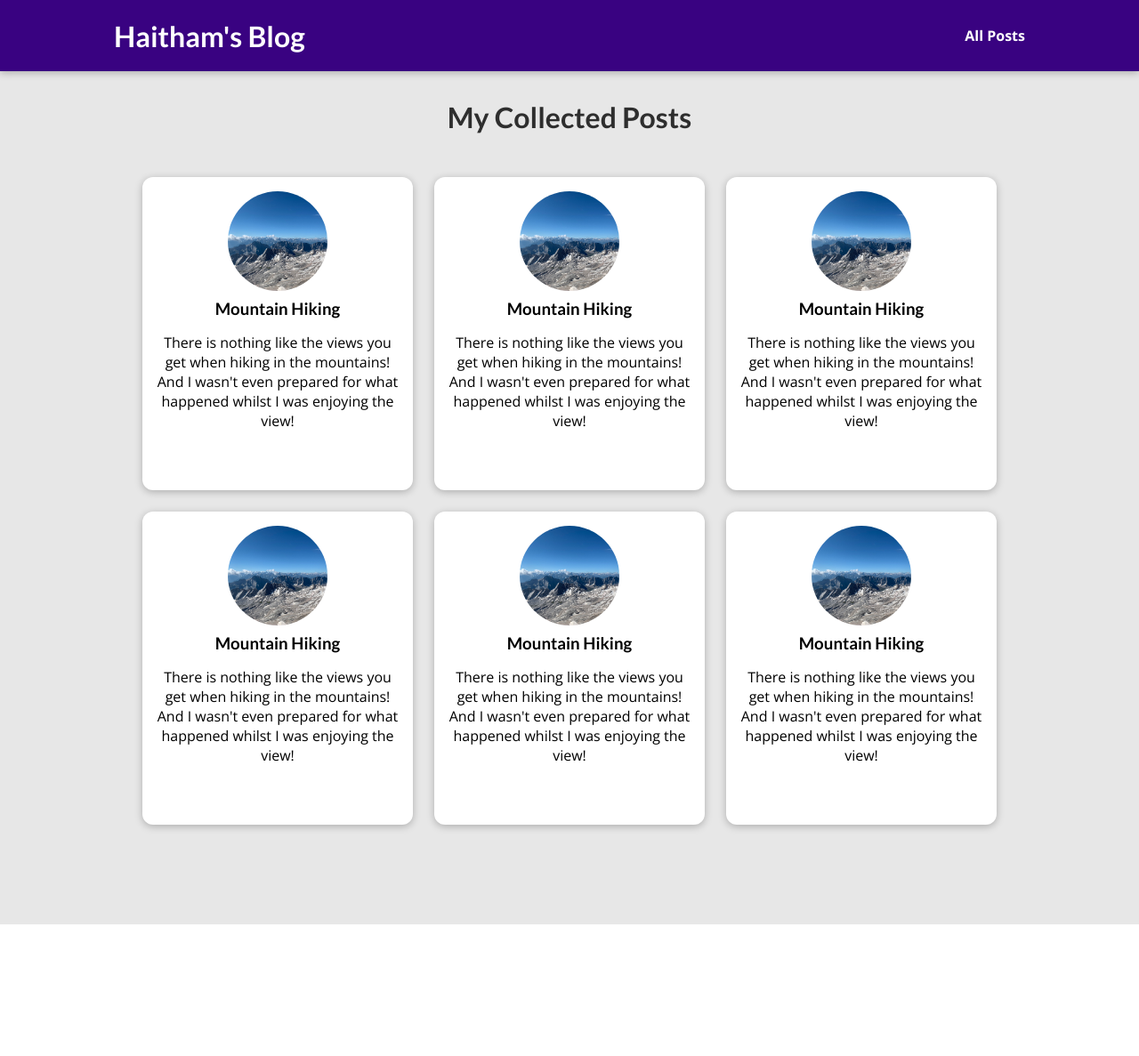
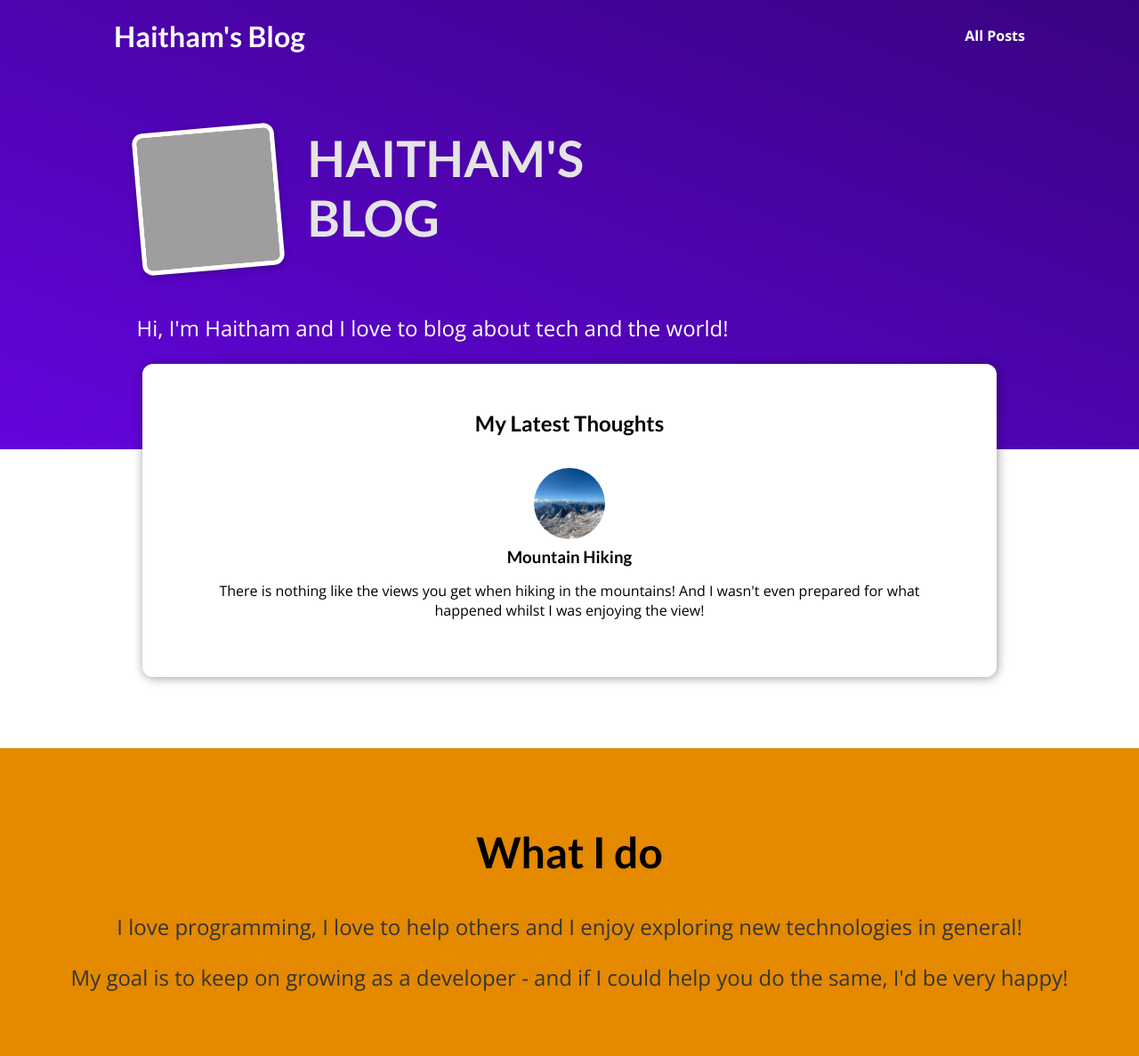
Before and after one commit to Haitham-Khalil/my_site, a Django app: page /posts/ in a window 1280 px wide. Shown: the whole page at 89% size. Before the commit the page ends 1039 px from the top, so only its background shows below. Run offline with Django 5.2, Linux system fonts and the light colour scheme; grey boxes are pictures that could not be loaded.

Commit message:
Refactor blog structure: update homepage, add all-posts and post-detail templates, and remove unused CSS files

```diff
--- a/blog/static/blog/index.css
+++ b/blog/static/blog/index.css
@@ -1,43 +1,75 @@
-body {
-  background-color: #e7e7e7;
+#welcome {
+  background: linear-gradient(to right top, #6305dd, #390281);
+  padding: 6rem 12%;
 }
 
-#main-navigation {
-  background-color: #390281;
+#welcome header {
+  display: flex;
+  align-items: flex-start;
+  margin: 3rem auto;
+}
+
+#welcome img {
+  width: 10rem;
+  height: 10rem;
+  object-fit: cover;
+  object-position: top;
+  border: 5px solid white;
+  border-radius: 12px;
+  background-color: #ffe1bf;
+  transform: rotateZ(-5deg);
   box-shadow: 0 2px 8px rgba(0, 0, 0, 0.25);
 }
 
-#all-posts {
-  margin: 7rem auto;
-  width: 90%;
-  max-width: 60rem;
+#welcome h2 {
+  font-size: 3.5rem;
+  margin: 0 0 0 2rem;
+  color: #e4e4e4;
+  width: 10rem;
 }
 
-#all-posts h2 {
-  text-align: center;
-  font-size: 2rem;
-  color: #2e2e2e;
-  margin: 3rem 0;
+#welcome p {
+  color: white;
+  font-size: 1.5rem;
 }
 
-ul {
+#latest-posts {
+  background-color: white;
+  padding: 2rem;
+  border-radius: 12px;
+  width: 60rem;
+  margin: -6rem auto 2rem auto;
+  box-shadow: 1px 1px 12px rgba(0, 0, 0, 0.4);
+}
+
+#latest-posts h2 {
+  text-align: center;
+}
+
+#latest-posts ul {
   list-style: none;
   margin: 0;
   padding: 0;
-  display: grid;
-  grid-template-columns: repeat(auto-fill, minmax(17rem, 1fr));
-  gap: 1.5rem;
+  display: flex;
+  gap: 1rem;
 }
 
-.post img {
-  width: 7rem;
-  height: 7rem;
+#latest-posts li {
+  flex: 1;
 }
 
-.post a {
-  height: 22rem;
-  transform-origin: center;
-  box-shadow: 0 2px 8px rgba(0, 0, 0, 0.25);
-  border-radius: 12px;
-  background-color: white;
+#about {
+  text-align: center;
+  padding: 3rem;
+  background-color: #e48900;
+  margin-top: 5rem;
 }
+
+#about h2 {
+  font-size: 3rem;
+}
+
+#about p {
+  font-size: 1.5rem;
+  color: #353535;
+}
--- a/blog/templates/blog/includes/post-preview.html
+++ /dev/null
@@ -1,12 +0,0 @@
-{% load static %}
-<li>
-        <article class="post">
-           <a href="{% url 'post-detail' 'the-mountains' %}">
-            <img src="{% static "blog/images/mountains.jpg" %}" alt="Mountain Hiking" />
-            <div class="post__content">
-              <h3>Mountain Hiking</h3>
-              <p>There is nothing like the views you get when hiking in the mountains! And I wasn't even prepared for what happened whilst I was enjoying the view!</p>
-            </div>
-          </a>
-        </article>
-      </li>
--- a/blog/templates/blog/post_detail.html
+++ b/blog/templates/blog/includes/post.html
@@ -1,8 +1,7 @@
-{% extends "base.html" %}
 {% load static %}
 <li>
         <article class="post">
-
+           <a href="{% url 'post_detail' 'the-mountains' %}">
             <img src="{% static "blog/images/mountains.jpg" %}" alt="Mountain Hiking" />
             <div class="post__content">
               <h3>Mountain Hiking</h3>
--- a/blog/templates/blog/index.html
+++ b/blog/templates/blog/index.html
@@ -1,23 +1,35 @@
 {% extends 'base.html' %}
-{% load static %}
+{% load static%}
+
 {% block page_title %}
-  All My Blog Posts
+  Homepage
 {% endblock %}
+
 {% block css_files %}
 <link rel="stylesheet" href="{% static 'blog/post.css' %}" />
   <link rel="stylesheet" href="{% static 'blog/index.css' %}" />
 {% endblock %}
 
 {% block content %}
-  <section id="all-posts">
-    <h2> My Collected Posts</h2>
+
+  <section id="welcome">
+    <header>
+      <img src="{% static "blog/images/haitham.png" %}" alt="Haitham - The Author Of This Blog" />
+      <h2>HAITHAM'S BLOG</h2>
+    </header>
+    <p>Hi, I'm Haitham and I love to blog about tech and the world!</p>
+  </section>
+
+  <section id="latest-posts">
+    <h2>My Latest Thoughts</h2>
     <ul>
-      {% include 'blog/includes/post-preview.html' %}
-      {% include 'blog/includes/post-preview.html' %}
-      {% include 'blog/includes/post-preview.html' %}
-      {% include 'blog/includes/post-preview.html' %}
-      {% include 'blog/includes/post-preview.html' %}
-      {% include 'blog/includes/post-preview.html' %}
+      {% include 'blog/includes/post.html' %}
     </ul>
   </section>
+
+  <section id="about">
+    <h2>What I do</h2>
+    <p>I love programming, I love to help others and I enjoy exploring new technologies in general!</p>
+    <p>My goal is to keep on growing as a developer - and if I could help you do the same, I'd be very happy!</p>
+  </section>
 {% endblock %}
--- a/blog/urls.py
+++ b/blog/urls.py
@@ -1,12 +1,18 @@
-# Defining URLs that start with localhost:8000/posts.
+# The app-level URLConf handling ALL URLs (except /admin/), because the
+# project-level urls.py forwards every request with an empty prefix ("")
+# directly to this file.
 from django.urls import path
+
+from my_site import views as my_site_views
 
 from . import views
 
 
 urlpatterns = [
+    # Handling localhost:8000/  (the homepage):
+    path("", my_site_views.homepage, name="homepage"),
     # Handling localhost:8000/posts/  URL:
-    path("", views.index, name="index"),
+    path("posts/", views.index, name="index"),
     # Handling individual posts URLs using one Dynamic path:
-    path("<slug:slug>", views.post_detail, name="post_detail"),
+    path("posts/<slug:slug>", views.post_detail, name="post_detail"),
 ]
--- a/blog/views.py
+++ b/blog/views.py
@@ -40,4 +40,4 @@ def index(request):
 
 def post_detail(request, slug):
     # return HttpResponse(f"Hello, world. You're at the blog post with slug: {slug}")
-    pass
+    return render(request, "blog/post-detail.html")
--- a/my_site/urls.py
+++ b/my_site/urls.py
@@ -18,11 +18,10 @@ Including another URLconf
 from django.contrib import admin
 from django.urls import include, path
 
-from . import views
-
-# Defining URLs that start with localhost:8000, URLs that start with different paths, representing different apps we might have in our project.
+# Only the admin URL is defined at the project level. Every other request is
+# forwarded directly to the app-level URLConf (blog/urls.py) with an empty
+# prefix, so all other URLs are handled in one single place.
 urlpatterns = [
     path("admin/", admin.site.urls),
-    path("", views.homepage, name="homepage"),
-    path("posts/", include("blog.urls")),
+    path("", include("blog.urls")),
 ]
--- a/my_site/views.py
+++ b/my_site/views.py
@@ -4,4 +4,4 @@ from django.shortcuts import render
 # Handling the homepage URL:
 def homepage(request):
     # return HttpResponse("You're at the homepage.")
-    return render(request, "blog/homepage.html")
+    return render(request, "blog/index.html")
```
Also changed, not shown: blog/static/blog/all-posts.css (added, +43 -0 lines), blog/static/blog/homepage.css (deleted, +0 -75 lines), blog/templates/blog/all-posts.html (added, +23 -0 lines), blog/templates/blog/homepage.html (deleted, +0 -35 lines), blog/templates/blog/post-detail.html (added, +28 -0 lines), blog/static/blog/post-detail.css (renamed from blog/static/blog/post_detail.css).
